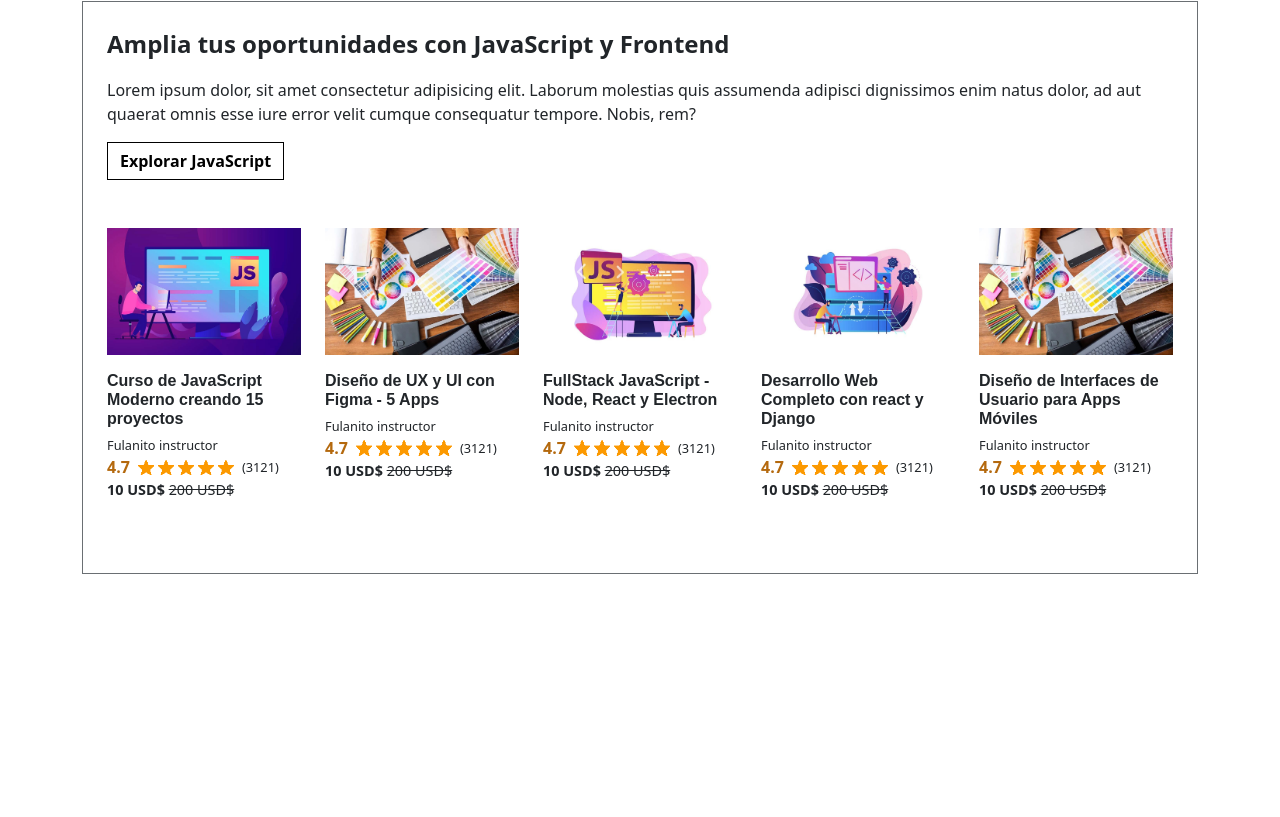
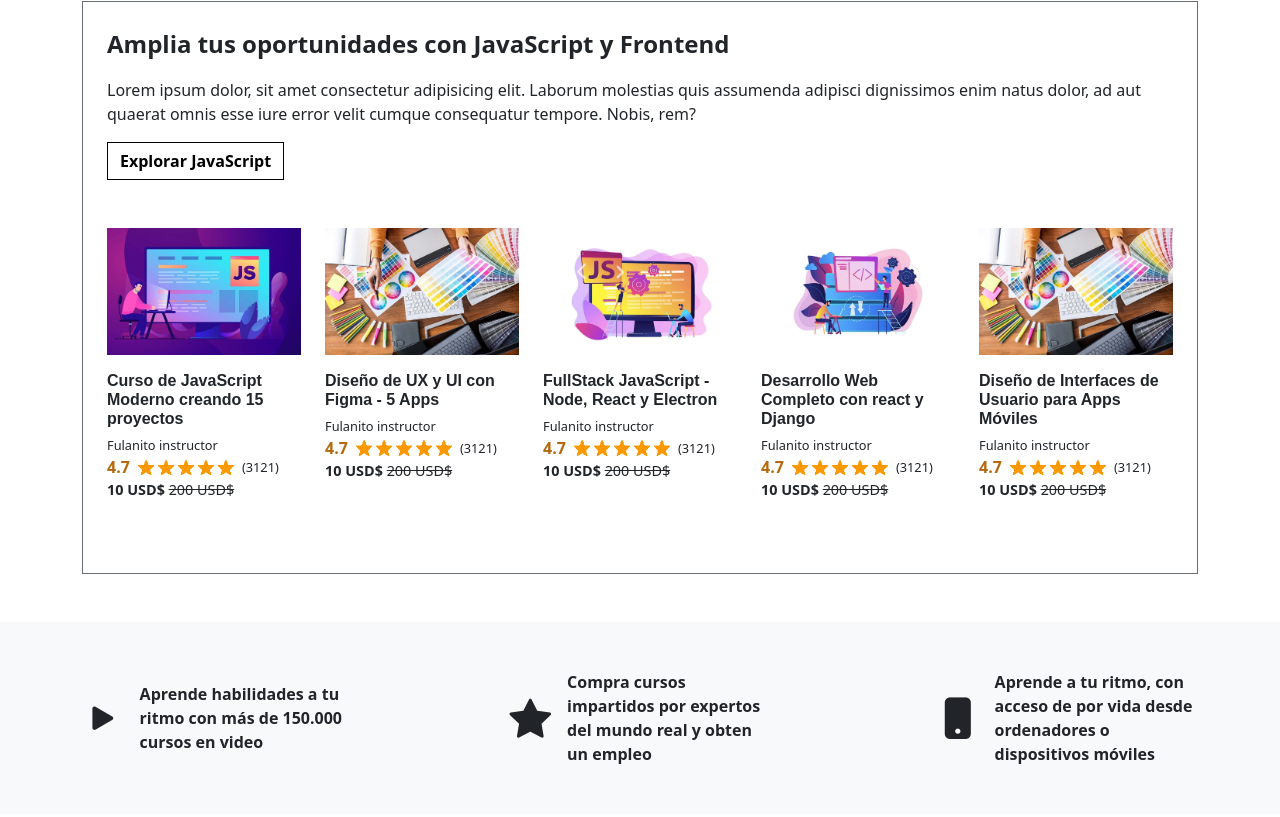
Before and after one commit to Naibaf93/Udemyclon, a website: page index.html in a window 1280 px wide. Shown: the part 765-1582 px from the top of the page. Before the commit the page ends 1339 px from the top, so only its background shows below. Drawn offline with nearby package versions, Linux system fonts and the light colour scheme; a web font is replaced by a local one.

Commit message:
creando la seccion de caracteristicas

```diff
--- a/index.html
+++ b/index.html
@@ -188,5 +188,44 @@
                 </li>
             </ul>
     </section>
+
+    <section class="bg-light my-5 py-5">
+        <div class="container-xl">
+            <div class="row justify-content-between align-items-center">
+                <div class="col-md-3 mb-5 mb-md-0">
+                    <div class="d-flex justify-content-around align-items-center">
+                        <div class="me-3">
+                            <div class="icono">
+                                <i class="bi bi-play-fill fs-3"></i>
+                            </div>
+                        </div>
+                        <p class="fw-bold m-0">Aprende habilidades a tu ritmo con más de 150.000 cursos en video</p>
+                    </div>
+                </div> <!-- col-md-3 -->
+
+                <div class="col-md-3 mb-5 mb-md-0">
+                    <div class="d-flex justify-content-around align-items-center">
+                        <div class="me-3">
+                            <div class="icono">
+                                <i class="bi bi-star-fill fs-3"></i>
+                            </div>
+                        </div>
+                        <p class="fw-bold m-0">Compra cursos impartidos por expertos del mundo real y obten un empleo</p>
+                    </div>
+                </div> <!-- col-md-3 -->
+
+                <div class="col-md-3 mb-5 mb-md-0">
+                    <div class="d-flex justify-content-around align-items-center">
+                        <div class="me-3">
+                            <div class="icono">
+                                <i class="bi bi-phone-fill fs-3"></i>
+                            </div>
+                        </div>
+                        <p class="fw-bold m-0">Aprende a tu ritmo, con acceso de por vida desde ordenadores o dispositivos móviles</p>
+                    </div>
+                </div> <!-- col-md-3 -->
+            </div>
+        </div>
+    </section>
 </body>
 </html>
```
